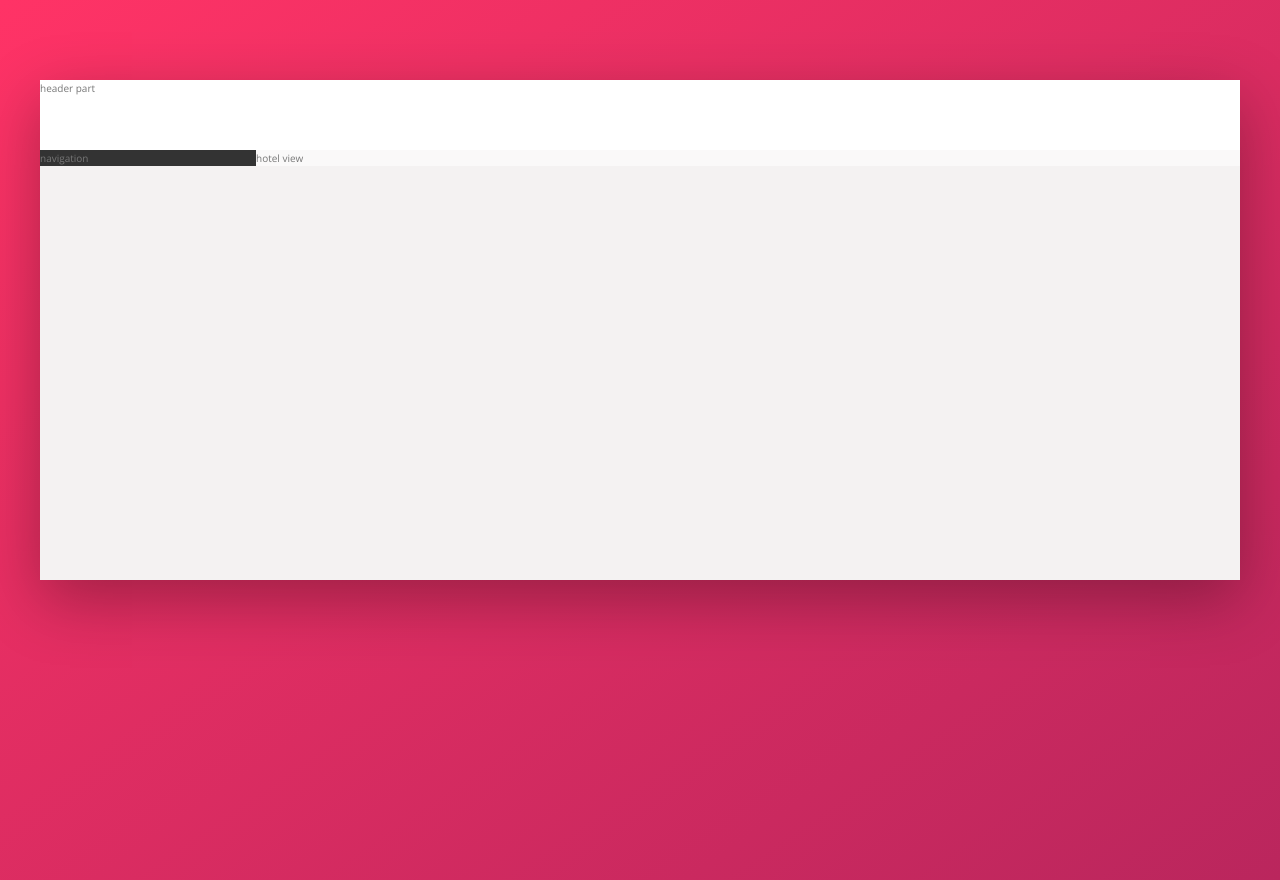
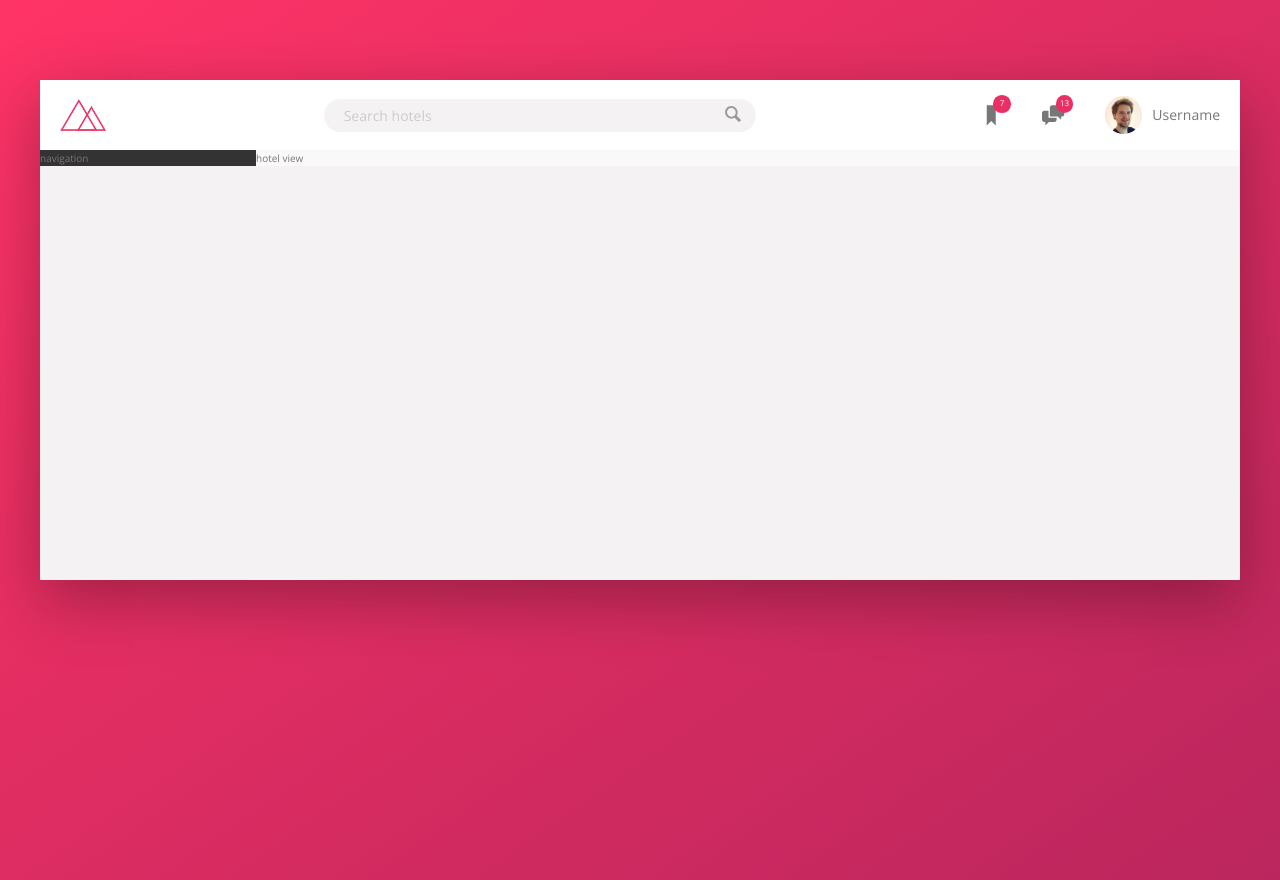
Before and after one commit to revuwem/advanced-css-sass-trillo, a website: page index.html in a window 1280 px wide. Drawn offline with nearby package versions, Linux system fonts and the light colour scheme.

Commit message:
header built

```diff
--- a/index.html
+++ b/index.html
@@ -13,7 +13,34 @@
     <body>
         <div class="container">
             <header class="header">
-                header part
+                <img src="img/logo.png" alt="Trillo logo" class="logo">
+                <form action="#" class="search">
+                    <input type="text" class="search__input" placeholder="Search hotels">
+                    <button class="search__button">
+                        <svg class="search__icon">
+                            <use xlink:href="img/sprite.svg#icon-magnifying-glass"></use>
+                        </svg>
+                    </button>
+                </form>
+
+                <nav class="user-nav">
+                    <div class="user-nav__icon-box">
+                        <svg class="user-nav__icon">
+                            <use xlink:href="img/sprite.svg#icon-bookmark"></use>
+                        </svg>
+                        <span class="user-nav__notification">7</span>
+                    </div>
+                    <div class="user-nav__icon-box">
+                        <svg class="user-nav__icon">
+                            <use xlink:href="img/sprite.svg#icon-chat"></use>
+                        </svg>
+                        <span class="user-nav__notification">13</span>
+                    </div>
+                    <div class="user-nav__user">
+                        <img src="img/user.jpg" alt="User photo" class="user-nav__user-photo">
+                        <span class="user-nav__user-name">Username</span>
+                    </div>
+                </nav>
             </header>
             <div class="content">
                 <nav class="sidebar">
--- a/sass/_components.scss
+++ b/sass/_components.scss
@@ -0,0 +1,124 @@
+////////////////////////
+/// LOGO
+.logo{
+    height: 3.25rem;
+    margin-left: 2rem;
+}
+
+////////////////////////
+/// SEARCH
+.search{
+    flex: 0 0 40%;
+
+    display: flex;
+    align-items: center;
+    justify-content: center;
+
+    &__input{
+        font-family: inherit;
+        font-size: inherit;
+        color: inherit;
+        background-color: var(--color-grey-light-2);
+        border: none;
+        padding: .7rem 2rem;
+        border-radius: 100px;
+
+        width: 90%;
+        margin-right: -3.25rem;
+
+        transition: all .2s;
+
+        &:focus{
+            outline: none;
+            width: 100%;
+            background-color: var(--color-grey-light-3);
+        }
+
+        &::-webkit-input-placeholder{
+            font-weight: 100;
+            color: var(--color-grey-light-4);
+        }
+    }
+
+    &__input:focus + &__button{
+        background-color: var(--color-grey-light-3);
+    }
+
+    &__input:focus + &__button &__icon{
+        fill: var(--color-grey-dark-2);
+    }
+
+    &__button{
+        border: none;
+        background-color: var(--color-grey-light-2);
+
+        &:focus{
+            outline: none;
+        }
+
+        &:active{
+            transform: translateY(2px);
+        }
+    }
+
+    &__icon{
+        height: 2rem;
+        width: 2rem;
+        fill: var(--color-grey-dark-3);
+    }
+}
+
+
+////////////////////////
+/// USER NAVIGATION
+.user-nav{
+    align-self: stretch;
+
+    display: flex;
+    align-items: center;
+
+    &>*{
+        padding: 0 2rem;
+        cursor: pointer;
+        height: 100%;
+
+        display: flex;
+        align-items: center;
+    }
+
+    &>*:hover{
+        background-color: var(--color-grey-light-2);
+    }
+
+    &__icon-box{
+        position: relative;
+    }
+
+    &__icon{
+        height: 2.25rem;
+        width: 2.25rem;
+        fill: var(--color-grey-dark-2);
+    }
+
+    &__notification{
+        font-size: .8rem;
+        height: 1.75rem;
+        width: 1.75rem;
+        border-radius: 50%;
+        background-color: var(--color-primary);
+        color: #fff;
+        position: absolute;
+        top: 1.5rem;
+        right: 1.15rem;
+
+        display: flex;
+        justify-content: center;
+        align-items: center;
+    }
+
+    &__user-photo{
+        height: 3.75rem;
+        border-radius: 50%;
+        margin-right: 1rem;
+    }
+}
--- a/sass/_layout.scss
+++ b/sass/_layout.scss
@@ -8,10 +8,15 @@
 }
 
 .header{
+    font-size: 1.4rem;
     height: 7rem;
     background: #fff;
     border-bottom: var(--color-grey-light-1);
+    display: flex;
+    justify-content: space-between;
+    align-items: center;
 }
+
 
 .content{
     display: flex;
```
Also changed, not shown: css/style.css.
